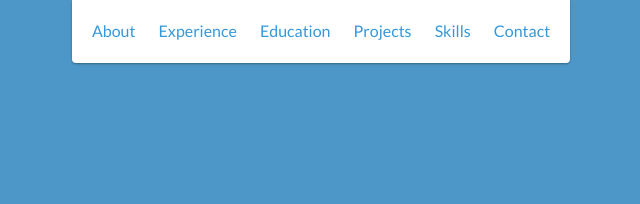
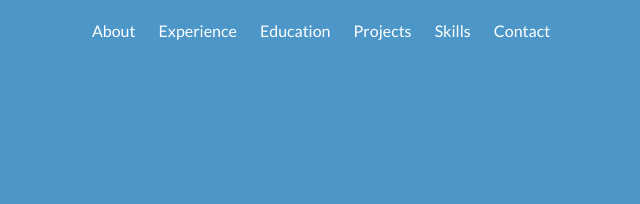
Before and after one commit to DavidPierre21/DavidPierre21.github.io, a website: page index.html in a window 1280 px wide. Shown: the top 204 px of the page, without its empty margins (319-959 px from the left). Drawn offline with nearby package versions, Linux system fonts and the light colour scheme; files that its build step writes are made by us from their sources.

Commit message:
Added animation effect transition to navbar

```diff
--- a/index.html
+++ b/index.html
@@ -19,11 +19,11 @@
         <i class="fa fa-bars" aria-hidden="true"></i>
     </div>
     <!-- End #mobile-menu-toggle -->
-    <header>
+    <header class="sticky">
         <div id="mobile-menu-close">
             <span>Close</span> <i class="fa fa-times" aria-hidden="true"></i>
         </div>
-        <ul id="menu" class="shadow">
+        <ul id="menu">
             <li>
                 <a href="#about">About</a>
             </li>
--- a/js/scripts.js
+++ b/js/scripts.js
@@ -113,4 +113,25 @@
         });
     });
 
+
+
+    function checkScroll(){
+        var startY = $('#menu').height() * 2; //The point where the navbar changes in px
+
+        if($(window).scrollTop() > startY){
+            $('#menu').addClass("scrolled");
+            $('#menu').addClass("shadow");
+        }else{
+            $('#menu').removeClass("scrolled");
+            $('#menu').removeClass("shadow");
+        }
+    }
+
+    if($('#menu').length > 0){
+        $(window).on("scroll load resize", function(){
+            checkScroll();
+        });
+    }
+
+
 })(jQuery);
--- a/scss/styles.scss
+++ b/scss/styles.scss
@@ -134,7 +134,7 @@ body {
 }
 
 header {
-    position: fixed;
+    position: absolute;
     top: 0;
     left: 0;
     right: 0;
@@ -147,9 +147,10 @@ header {
 
     ul {
         display: inline-block;
-        background: $background;
+        background: rgba($background, 0);
         text-align: center;
         padding: 10px;
+        color: $background;
         margin: 0;
         border-bottom-right-radius: 4px;
         border-bottom-left-radius: 4px;
@@ -161,7 +162,7 @@ header {
 
     a {
         display: block;
-        color: $base-color;
+        color: $background;
         padding: 10px;
 
         &:hover {
@@ -185,12 +186,27 @@ header {
         position: fixed;
         z-index: 999;
     }
+
+    .scrolled {
+        background: rgba($background, 0.9); /* IE */
+        background: rgba($background, 0.9); /* NON-IE */
+        a{
+            color: $base-color;
+        }
+    }
 }
 
 #menu {
+    -webkit-transition: all 0.6s ease-out;
+    -moz-transition: all 0.6s ease-out;
+    -o-transition: all 0.6s ease-out;
+    -ms-transition: all 0.6s ease-out;
+    transition: all 0.6s ease-out;
+
     &.active {
         display: block;
     }
+
 }
 
 #mobile-menu-open {
```
Also changed, not shown: css/styles.css, js/scripts.min.js, 1 other file.
